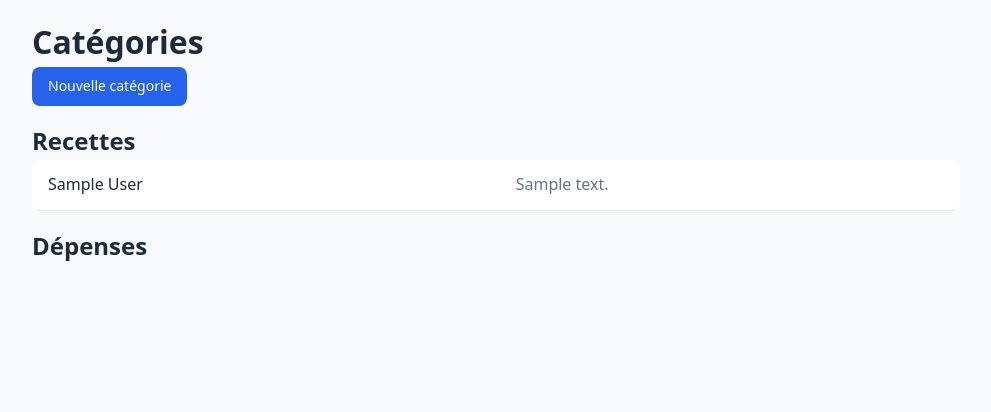
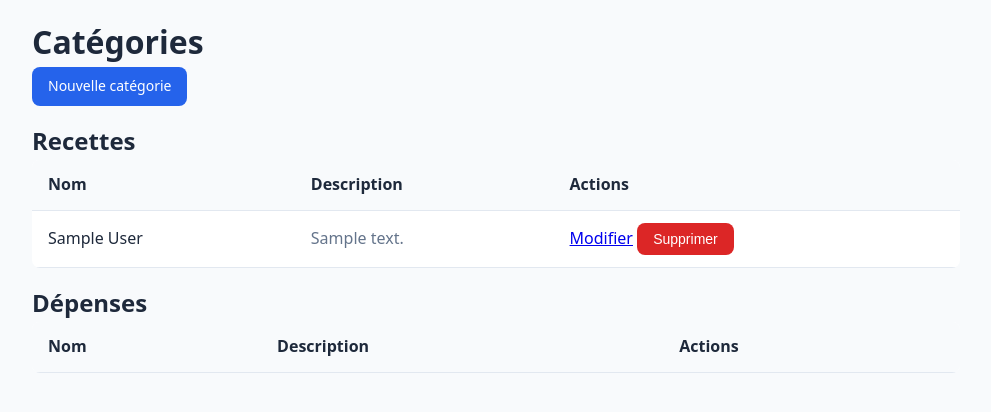
Before and after one commit to yetouse/openasbl, a Django app: page /categories/ in a window 1280 px wide. Shown: the part 65-477 px from the top of the page, without its empty margins (144-1135 px from the left). Run offline with Django 5.2, Linux system fonts and the light colour scheme; a user stored in the database is signed in; tables that the repository leaves empty hold one stand-in row (values such as "Sample post"); lists and menus that the app fills with data are empty.

Commit message:
feat(accounting): add category edit and delete with protection
Categories can now be edited and deleted from the UI.
Deletion is blocked if the category has entries linked to it.

```diff
--- a/accounting/templates/accounting/category_list.html
+++ b/accounting/templates/accounting/category_list.html
@@ -6,19 +6,47 @@
 {% block content %}
 <h1>{% trans "Catégories" %}</h1>
 <a href="{% url 'accounting:category_create' %}" class="btn btn-primary">Nouvelle catégorie</a>
+
 <h2 style="margin-top: var(--space);">Recettes</h2>
 <table>
+    <thead>
+        <tr><th>{% trans "Nom" %}</th><th>{% trans "Description" %}</th><th>{% trans "Actions" %}</th></tr>
+    </thead>
     <tbody>
         {% for cat in categories %}{% if cat.category_type == "income" %}
-        <tr><td>{{ cat.name }}</td><td class="text-muted">{{ cat.description }}</td></tr>
+        <tr>
+            <td>{{ cat.name }}</td>
+            <td class="text-muted">{{ cat.description }}</td>
+            <td>
+                <a href="{% url 'accounting:category_edit' cat.pk %}">Modifier</a>
+                <form method="post" action="{% url 'accounting:category_delete' cat.pk %}" style="display:inline;">
+                    {% csrf_token %}
+                    <button type="submit" class="btn btn-danger" onclick="return confirm('Supprimer cette catégorie ?')">Supprimer</button>
+                </form>
+            </td>
+        </tr>
         {% endif %}{% endfor %}
     </tbody>
 </table>
+
 <h2 style="margin-top: var(--space);">Dépenses</h2>
 <table>
+    <thead>
+        <tr><th>{% trans "Nom" %}</th><th>{% trans "Description" %}</th><th>{% trans "Actions" %}</th></tr>
+    </thead>
     <tbody>
         {% for cat in categories %}{% if cat.category_type == "expense" %}
-        <tr><td>{{ cat.name }}</td><td class="text-muted">{{ cat.description }}</td></tr>
+        <tr>
+            <td>{{ cat.name }}</td>
+            <td class="text-muted">{{ cat.description }}</td>
+            <td>
+                <a href="{% url 'accounting:category_edit' cat.pk %}">Modifier</a>
+                <form method="post" action="{% url 'accounting:category_delete' cat.pk %}" style="display:inline;">
+                    {% csrf_token %}
+                    <button type="submit" class="btn btn-danger" onclick="return confirm('Supprimer cette catégorie ?')">Supprimer</button>
+                </form>
+            </td>
+        </tr>
         {% endif %}{% endfor %}
     </tbody>
 </table>
--- a/accounting/urls.py
+++ b/accounting/urls.py
@@ -15,4 +15,6 @@ urlpatterns = [
     path("fiscal-years/<int:fiscal_year_pk>/asset-snapshot/create/", views.asset_snapshot_create, name="asset_snapshot_create"),
     path("categories/", views.category_list, name="category_list"),
     path("categories/create/", views.category_create, name="category_create"),
+    path("categories/<int:pk>/edit/", views.category_edit, name="category_edit"),
+    path("categories/<int:pk>/delete/", views.category_delete, name="category_delete"),
 ]
--- a/accounting/views.py
+++ b/accounting/views.py
@@ -134,6 +134,34 @@ def category_create(request):
         form = CategoryForm()
     return render(request, "accounting/entry_form.html", {"form": form, "title": "Nouvelle catégorie"})
 
+
+@login_required
+@require_permission(PermissionLevel.GESTION)
+def category_edit(request, pk):
+    cat = get_object_or_404(Category, pk=pk)
+    if request.method == "POST":
+        form = CategoryForm(request.POST, instance=cat)
+        if form.is_valid():
+            form.save()
+            messages.success(request, "Catégorie modifiée.")
+            return redirect("accounting:category_list")
+    else:
+        form = CategoryForm(instance=cat)
+    return render(request, "accounting/entry_form.html", {"form": form, "title": "Modifier la catégorie"})
+
+
+@login_required
+@require_permission(PermissionLevel.GESTION)
+def category_delete(request, pk):
+    cat = get_object_or_404(Category, pk=pk)
+    if request.method == "POST":
+        if cat.entries.exists():
+            messages.error(request, "Impossible de supprimer une catégorie utilisée par des écritures.")
+        else:
+            cat.delete()
+            messages.success(request, "Catégorie supprimée.")
+    return redirect("accounting:category_list")
+
 @login_required
 @require_permission(PermissionLevel.GESTION)
 def budget_create(request, fiscal_year_pk):
```
Also changed, not shown: accounting/tests/test_views.py (+29 -0 lines).
